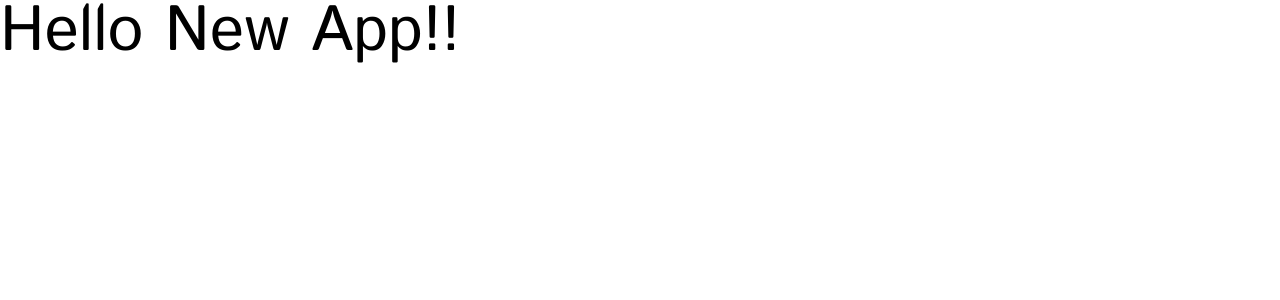
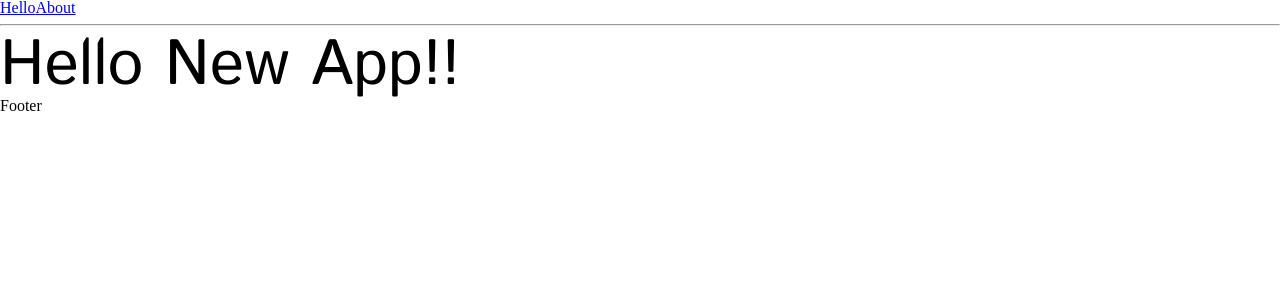
Before and after one commit to giTomas/react-starter, a React app: page / in a window 1280 px wide. Shown: the top 300 px of the page. Built offline with nearby package versions, Linux system fonts and the light colour scheme; the HTML template or start-up script is replaced by a standard one.

Commit message:
update webpack

```diff
--- a/package.json
+++ b/package.json
@@ -20,6 +20,7 @@
     "react-router-dom": "^4.1.1",
     "styled-components": "^1.4.6",
     "typeface-istok-web": "0.0.22",
+    "webpack": "^2.6.1",
     "whatwg-fetch": "^2.0.3"
   },
   "devDependencies": {
@@ -42,7 +43,7 @@
     "eslint": "^3.19.0",
     "eslint-config-airbnb": "^14.1.0",
     "eslint-loader": "^1.7.1",
-    "eslint-plugin-import": "^2.2.0",
+    "eslint-plugin-import": "^2.3.0",
     "eslint-plugin-jsx-a11y": "^4.0.0",
     "eslint-plugin-react": "^6.10.3",
     "exports-loader": "^0.6.4",
--- a/src/index.jsx
+++ b/src/index.jsx
@@ -1,9 +1,45 @@
 import React from 'react';
-import R from 'ramda';
+import {
+  BrowserRouter as Router,
+  Route,
+  Link,
+} from 'react-router-dom';
+// import R from 'ramda';
 import Hello from './components/hello';
 // import styled from 'styled-components';
 
-const App = () =>
-  <Hello>Hello New App!!</Hello>;
+// const App = () =>
+//   <Hello>Hello New App!!</Hello>;
+
+const Hi = () => <Hello>Hello New App!!</Hello>;
+const He = () => <Hello>Hello User!!</Hello>;
+
+class App extends React.Component {
+  constructor(props) {
+    super(props);
+    this.state = {
+      data: null,
+    };
+  }
+
+  render() {
+    // return <Hello>Hello New App!!</Hello>;
+    return (
+      <Router>
+        <div>
+          <Link to="/">Hello</Link>
+          <Link to="/about">About</Link>
+          <hr />
+
+
+          <Route exact path="/" component={Hi} />
+          <Route path="/about" component={He} />
+
+          <div>Footer</div>
+        </div>
+      </Router>
+    );
+  }
+}
 
 export default App;
```
